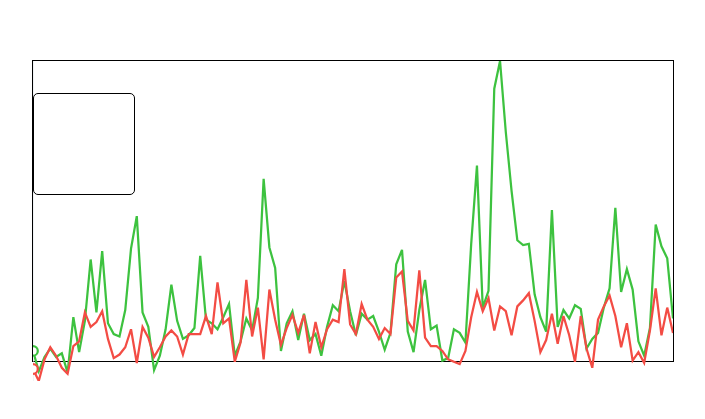
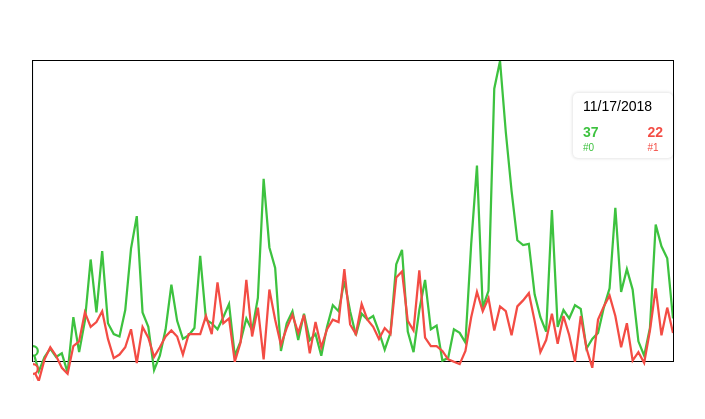
Before and after one commit to ikopenkov/charts, a website built with webpack: page src/index.html in a window 1280 px wide. Shown: the part 389-808 px from the top of the page, without its empty margins (287-992 px from the left). Built offline with nearby package versions, Linux system fonts and the light colour scheme.

Commit message:
render caption

```diff
--- a/src/components/Chart/Chart.ts
+++ b/src/components/Chart/Chart.ts
@@ -29,7 +29,7 @@ const calcAspectRatio = (containerEl: Element) => {
     return containerWidth / containerHeight;
 };
 
-const render = (container: HTMLElement, chartData: ChartData) => {
+const render = (container: HTMLElement, data: ChartData) => {
     const sizesInPercent = {
         lineThin: 0.3,
         lineBold: 0.7,
@@ -53,9 +53,9 @@ const render = (container: HTMLElement, chartData: ChartData) => {
     const aspectRatio = calcAspectRatio(svg);
     svg.setAttribute('viewBox', `0 0 ${100 * aspectRatio} 100`);
 
-    const { xColumn, yColumns } = ChartDataUtils.transformDataToRender(
-        chartData,
-    );
+    const chartData = ChartDataUtils.transformDataToRender(data);
+
+    const { xColumn, yColumns } = chartData;
 
     const xPointsPercentised = xColumn.pointsPercentised;
 
@@ -88,7 +88,7 @@ const render = (container: HTMLElement, chartData: ChartData) => {
         x: 0,
         y: 0,
         aspectRatio,
-        chartData: { xColumn, yColumns },
+        chartData,
         circleStyle: {
             radiusInPercent: sizesInPercent.pointerCircleRadius,
             strokeWidthInPercent: sizesInPercent.lineBold,
@@ -97,6 +97,10 @@ const render = (container: HTMLElement, chartData: ChartData) => {
         rulerStyle: {
             widthInPercent: sizesInPercent.lineThin,
             color: colors.ruler,
+        },
+        captionStyle: {
+            backgroundColor: colors.background,
+            headerColor: colors.text,
         },
     });
 
--- a/src/components/MousePointer/MousePointer.ts
+++ b/src/components/MousePointer/MousePointer.ts
@@ -3,14 +3,23 @@ import { Circle, CircleInstance } from 'src/components/MousePointer/_Circle';
 import { ChartRenderData } from 'src/utils/ChartDataUtils/ChartData.types';
 import { MathUtils } from 'src/utils/MathUtils/MathUtils';
 import { Ruler, RulerInstance } from 'src/components/MousePointer/_Ruler';
-import { Caption, CaptionInstance } from 'src/components/MousePointer/_Caption';
+import {
+    Caption,
+    CaptionInstance,
+    CaptionStyle,
+} from 'src/components/MousePointer/_Caption';
+import { ChartDataUtils } from 'src/utils/ChartDataUtils/ChartDataUtils';
 
 const calcY = (x: number, xPoints: number[], yPoints: number[]) => {
     const boundingPoints = MathUtils.getBoundingPoints({ x, xPoints, yPoints });
-
     const yCalculator = MathUtils.getYOfLineCalculator(boundingPoints);
 
     return yCalculator(x);
+};
+
+const getDateFormatted = (timestamp: number) => {
+    const date = new Date(timestamp);
+    return date.toLocaleDateString();
 };
 
 type Instance = {
@@ -35,18 +44,46 @@ type RenderParams = {
         strokeWidthInPercent: number;
         radiusInPercent: number;
     };
+    captionStyle: CaptionStyle;
     self?: Instance;
 };
 const render = ({
     svg,
     container,
-    chartData: { xColumn, yColumns },
+    chartData,
     x,
     aspectRatio,
     circleStyle,
     rulerStyle,
+    captionStyle,
     self,
 }: RenderParams) => {
+    const yValuesPercentised = chartData.yColumns.map(yColumn =>
+        calcY(
+            x,
+            chartData.xColumn.pointsPercentised,
+            yColumn.pointsPercentised,
+        ),
+    );
+    const xOriginal = Math.round(
+        ChartDataUtils.unpercentise({
+            min: chartData.extremums.xMin,
+            max: chartData.extremums.xMax,
+            percent: x,
+            isY: false,
+        }),
+    );
+    const yValuesOriginal = chartData.yColumns.map(yColumn =>
+        Math.round(
+            calcY(
+                xOriginal,
+                chartData.xColumn.pointsOriginal,
+                yColumn.pointsOriginal,
+            ),
+        ),
+    );
+    // const dateFormatted =
+
     let instance = self;
     if (!instance) {
         const ruler = Ruler.render({
@@ -57,15 +94,12 @@ const render = ({
             ...rulerStyle,
         });
 
-        const circles = yColumns.map(yColumn => {
+        const circles = chartData.yColumns.map((yColumn, index) => {
+            yValuesPercentised.push();
             return Circle.render({
                 aspectRatio,
                 x,
-                y: calcY(
-                    x,
-                    xColumn.pointsPercentised,
-                    yColumn.pointsPercentised,
-                ),
+                y: yValuesPercentised[index],
                 color: yColumn.color,
                 svg,
                 ...circleStyle,
@@ -76,6 +110,10 @@ const render = ({
             x,
             aspectRatio,
             container,
+            style: captionStyle,
+            chartData,
+            header: getDateFormatted(xOriginal),
+            yValuesOriginal,
         });
         instance = {
             circles,
@@ -83,16 +121,12 @@ const render = ({
             caption,
         };
     } else {
-        yColumns.forEach((yColumn, index) => {
+        chartData.yColumns.forEach((yColumn, index) => {
             const circle = instance.circles[index];
             circle.reRender({
                 x,
                 aspectRatio,
-                y: calcY(
-                    x,
-                    xColumn.pointsPercentised,
-                    yColumn.pointsPercentised,
-                ),
+                y: yValuesPercentised[index],
                 ...circleStyle,
             });
         });
@@ -104,6 +138,11 @@ const render = ({
         instance.caption.reRender({
             aspectRatio,
             x,
+            header: getDateFormatted(xOriginal),
+            yValuesOriginal,
+            chartData,
+            style: captionStyle,
+            container,
         });
     }
 
--- a/src/components/MousePointer/_Caption.ts
+++ b/src/components/MousePointer/_Caption.ts
@@ -1,36 +1,123 @@
 import { ComponentUtils } from 'src/utils/ComponentUtils';
-import { ObjectUtils } from 'src/utils/ObjectUtils';
+import { DomUtils } from 'src/utils/DomUtils';
+import { ChartRenderData } from 'src/utils/ChartDataUtils/ChartData.types';
+
+const renderDescriptionHtml = (value: number, name: string) =>
+    `<div style="font-weight: bold;">${value}</div><div style="margin-top: 2px; font-size: 10px">${name}</div>`;
+
+type Self = {
+    rootEl: HTMLElement;
+    headerEl: HTMLElement;
+    descriptionsWrapper: HTMLElement;
+    descriptionEls: HTMLElement[];
+};
+
+export type CaptionStyle = {
+    backgroundColor: string;
+    headerColor: string;
+};
 
 type RenderParams = {
     x: number;
     container: HTMLElement;
     aspectRatio: number;
-    self?: HTMLElement;
+    style: CaptionStyle;
+    chartData: ChartRenderData;
+    header: string;
+    yValuesOriginal: number[];
+    self?: Self;
 };
-const render = ({ container, x, aspectRatio, self }: RenderParams) => {
-    let element = self;
-    if (!element) {
-        element = document.createElement('div');
-        container.appendChild(element);
+
+const render = ({
+    container,
+    chartData,
+    style,
+    x,
+    aspectRatio,
+    header,
+    yValuesOriginal,
+    self,
+}: RenderParams) => {
+    let instance = self;
+    if (!instance) {
+        const rootEl = document.createElement('div');
+        DomUtils.setElementStyle(rootEl, {
+            minWidth: '100px',
+            fontSize: '14px',
+            boxSizing: 'border-box',
+        });
+        container.appendChild(rootEl);
+
+        const headerEl = document.createElement('div');
+        DomUtils.setElementStyle(headerEl, {
+            flexBasis: '100%',
+        });
+        rootEl.appendChild(headerEl);
+
+        const descriptionsWrapper = document.createElement('div');
+        DomUtils.setElementStyle(descriptionsWrapper, {
+            display: 'flex',
+            flexWrap: 'wrap',
+            justifyContent: 'space-between',
+            marginTop: '10px',
+        });
+        rootEl.appendChild(descriptionsWrapper);
+
+        const descriptionEls = chartData.yColumns.map(col => {
+            const el = document.createElement('div');
+            DomUtils.setElementStyle(el, {
+                color: col.color,
+            });
+            descriptionsWrapper.appendChild(el);
+
+            return el;
+        });
+
+        instance = {
+            rootEl,
+            headerEl,
+            descriptionsWrapper,
+            descriptionEls,
+        };
     }
 
-    // const xProportionated = x * aspectRatio;
-    const style: Partial<CSSStyleDeclaration> = {
-        width: '100px',
-        height: '100px',
+    let xSafe = x - 10;
+    if (xSafe < 0) {
+        xSafe = 0;
+    }
+    const rightOffsetPx =
+        container.clientWidth -
+        ((xSafe * container.clientWidth) / 100 + instance.rootEl.offsetWidth);
+    if (rightOffsetPx <= 0) {
+        DomUtils.setElementStyle(instance.rootEl, {
+            left: 'auto',
+            right: '0',
+        });
+    } else {
+        DomUtils.setElementStyle(instance.rootEl, {
+            left: `${xSafe}%`,
+            right: 'auto',
+        });
+    }
+
+    DomUtils.setElementStyle(instance.rootEl, {
+        padding: '5px 10px',
         position: 'absolute',
-        border: '1px solid black',
+        backgroundColor: style.backgroundColor,
+        boxShadow: '0px 0px 3px 1px rgba(0, 0, 0, 0.1)',
         borderRadius: '5px',
         top: '10%',
-        left: `${x}%`,
-    };
+    });
 
-    ObjectUtils.forEach((value, key) => {
-        // @ts-ignore
-        element.style[key] = value;
-    }, style);
+    instance.headerEl.innerText = header;
 
-    return element;
+    instance.descriptionEls.forEach((el, index) => {
+        const yCol = chartData.yColumns[index];
+        // eslint-disable-next-line no-param-reassign
+        el.innerHTML = renderDescriptionHtml(yValuesOriginal[index], yCol.name);
+    });
+
+    return instance;
 };
 
 export const Caption = ComponentUtils.create(render);
--- a/src/index.html
+++ b/src/index.html
@@ -11,6 +11,7 @@
             margin: 0;
             padding: 0;
             height: 100%;
+            font-family: Arial, "Helvetica Neue", Helvetica, sans-serif;
         }
 
         .justBlockForScroll {
--- a/src/utils/ChartDataUtils/ChartData.types.ts
+++ b/src/utils/ChartDataUtils/ChartData.types.ts
@@ -30,4 +30,5 @@ export type ChartRenderColumnData = {
 export type ChartRenderData = {
     xColumn: ChartRenderColumnData & { name: undefined; color: undefined };
     yColumns: ChartRenderColumnData[];
+    extremums: Extremums;
 };
--- a/src/utils/ChartDataUtils/ChartDataUtils.ts
+++ b/src/utils/ChartDataUtils/ChartDataUtils.ts
@@ -103,7 +103,20 @@ const transformDataToRender = (chartData: ChartData) => {
     return {
         xColumn: getFinalDataByKey(xKey),
         yColumns: yKeys.map(getFinalDataByKey),
+        extremums,
     } as ChartRenderData;
+};
+
+const unpercentise = (params: {
+    percent: number;
+    min: number;
+    max: number;
+    isY: boolean;
+}) => {
+    const percent = params.isY ? 100 - params.percent : params.percent;
+    const range = params.max - params.min;
+    const valueInRange = (percent / 100) * range;
+    return valueInRange + params.min;
 };
 
 export const ChartDataUtils = {
@@ -113,4 +126,5 @@ export const ChartDataUtils = {
     percentisePointsByKey,
     calcExtremums,
     transformDataToRender,
+    unpercentise,
 };
--- /dev/null
+++ b/src/utils/DomUtils.ts
@@ -0,0 +1,28 @@
+import { ObjectUtils } from 'src/utils/ObjectUtils';
+import { Omit } from 'src/utils/Types';
+
+type StyleSetterOptions = {
+    replaceWholeStyleObject?: boolean;
+};
+const setElementStyle = (
+    element: HTMLElement,
+    style: Omit<Partial<CSSStyleDeclaration>, 'length' | 'parentRule'>,
+    options: StyleSetterOptions = {},
+) => {
+    if (options.replaceWholeStyleObject) {
+        const stylesAttrStrings: string[] = [];
+        ObjectUtils.forEach((value, key) => {
+            stylesAttrStrings.push(`${key}: ${value};`);
+        }, style);
+        element.setAttribute('style', stylesAttrStrings.join(' '));
+    } else {
+        ObjectUtils.forEach((value, key) => {
+            // eslint-disable-next-line no-param-reassign
+            element.style[key] = value;
+        }, style);
+    }
+};
+
+export const DomUtils = {
+    setElementStyle,
+};
--- a/src/utils/ObjectUtils.ts
+++ b/src/utils/ObjectUtils.ts
@@ -1,24 +1,25 @@
-import { StringKeyMap } from 'src/utils/Types';
-
-const map = <T, R>(
-    func: (value: T, key: string, obj: StringKeyMap<T>) => R,
-    obj: StringKeyMap<T>,
+const map = <O extends {}, R>(
+    func: (value: O[keyof O], key: keyof O, obj: O) => R,
+    obj: O,
 ) => {
     const objs = Object.keys(obj).map(key => {
-        const value = obj[key];
-        return { [key]: func(value, key, obj) };
+        const keyOfO: keyof O = key as keyof O;
+        const value = obj[keyOfO];
+        return { [key]: func(value, keyOfO, obj) };
     });
 
-    return Object.assign({}, ...objs) as StringKeyMap<R>;
+    // TODO: think, how to return right type if func returns not type of obj[key]
+    return Object.assign({}, ...objs) as O;
 };
 
-const forEach = <T, R>(
-    func: (value: T, key: string, obj: StringKeyMap<T>) => R,
-    obj: StringKeyMap<T>,
+const forEach = <O extends {}>(
+    func: (value: O[keyof O], key: keyof O, obj: O) => void,
+    obj: O,
 ) => {
     Object.keys(obj).forEach(key => {
-        const value = obj[key];
-        func(value, key, obj);
+        const keyOfO: keyof O = key as keyof O;
+        const value = obj[keyOfO];
+        func(value, keyOfO, obj);
     });
 };
 
```
Also changed, not shown: src/utils/ChartDataUtils/ChartDataUtils.test.ts (+55 -8 lines), src/utils/ComponentUtils.ts (+3 -6 lines).
